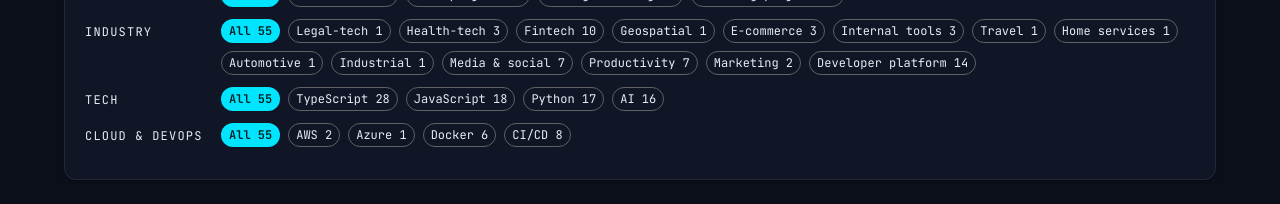
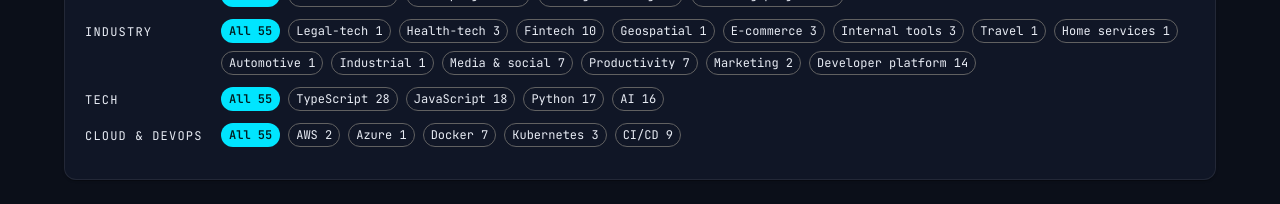
Before and after one commit to Eric-Souza/portfolio, a React (Vite) app: page / in a window 1280 px wide. Shown: the part 2220-2424 px from the top of the page. Built offline with nearby package versions, Linux system fonts and the light colour scheme.

Commit message:
Tag the Kubernetes deployments in three case studies
Doc Processing AI, Job Application Copilot and Profile MCP Server now
deploy to Kubernetes, so Kubernetes joins the platform filter and their
stack tables.

```diff
--- a/src/data/caseStudies/batchA.ts
+++ b/src/data/caseStudies/batchA.ts
@@ -463,7 +463,7 @@ export const batchA: CaseStudy[] = [
     id: 'job-application-copilot',
     kind: 'side-project',
     industry: 'productivity',
-    tech: ['Python', 'TypeScript', 'AI', 'Docker'],
+    tech: ['Python', 'TypeScript', 'AI', 'Docker', 'Kubernetes', 'CI/CD'],
     year: 2026,
     title: 'Job Application Copilot',
     company: 'Personal project',
@@ -509,7 +509,11 @@ export const batchA: CaseStudy[] = [
         { layer: 'Backend', items: ['Python', 'FastAPI', 'SQLAlchemy (async)', 'MCP client'] },
         { layer: 'AI', items: ['Google Gemini', 'LangGraph', 'LangChain', 'Structured output', 'Hybrid RAG', 'Langfuse'] },
         { layer: 'Data', items: ['Postgres', 'pgvector', 'LangGraph Postgres checkpointer'] },
-        { layer: 'Infrastructure', items: ['Docker Compose (Postgres + pgvector)'] },
+        {
+          layer: 'Infrastructure',
+          items: ['Docker Compose (Postgres + pgvector)', 'Kubernetes (Kustomize, CronJob re-index)', 'nginx'],
+        },
+        { layer: 'CI/CD', items: ['GitHub Actions (kind deploy + smoke test)'] },
         { layer: 'Testing', items: ['pytest', 'Vitest', 'React Testing Library'] },
       ],
     },
@@ -522,7 +526,7 @@ export const batchA: CaseStudy[] = [
     id: 'profile-mcp-server',
     kind: 'side-project',
     industry: 'developer-platform',
-    tech: ['TypeScript', 'AI'],
+    tech: ['TypeScript', 'AI', 'Docker', 'Kubernetes'],
     year: 2026,
     title: 'Profile MCP Server',
     company: 'Personal project',
@@ -564,6 +568,7 @@ export const batchA: CaseStudy[] = [
         { layer: 'Backend', items: ['TypeScript', 'Node.js', 'MCP TypeScript SDK', 'Zod'] },
         { layer: 'Data', items: ['GitHub REST API', 'Medium RSS', 'JSON experience file', 'Postgres full-text search'] },
         { layer: 'AI', items: ['Claude Desktop', 'Claude Code', 'MCP Inspector'] },
+        { layer: 'Infrastructure', items: ['Docker', 'Kubernetes (two stateless replicas, health probes)'] },
         { layer: 'Testing', items: ['Vitest', 'PGlite', 'MCP client smoke test'] },
       ],
     },
@@ -628,7 +633,7 @@ export const batchA: CaseStudy[] = [
     id: 'gemini-rag-doc-processing',
     kind: 'side-project',
     industry: 'productivity',
-    tech: ['Python', 'TypeScript', 'AI', 'Docker', 'CI/CD'],
+    tech: ['Python', 'TypeScript', 'AI', 'Docker', 'Kubernetes', 'CI/CD'],
     year: 2026,
     title: 'Doc Processing AI, Chat With Your Documents',
     company: 'Personal project',
@@ -678,8 +683,11 @@ export const batchA: CaseStudy[] = [
         { layer: 'Backend', items: ['Python', 'FastAPI', 'SQLAlchemy (async)', 'asyncpg'] },
         { layer: 'AI', items: ['Google Gemini', 'LangChain', 'LangGraph', 'Cross-encoder reranker', 'RAGAS', 'TruLens', 'Langfuse'] },
         { layer: 'Data', items: ['Postgres', 'pgvector', 'Postgres full-text search', 'Qdrant'] },
-        { layer: 'Infrastructure', items: ['Docker Compose (Postgres, Qdrant, optional Langfuse)'] },
-        { layer: 'CI/CD', items: ['GitHub Actions (pytest on pgvector, eval quality gate)'] },
+        {
+          layer: 'Infrastructure',
+          items: ['Docker Compose (Postgres, Qdrant, optional Langfuse)', 'Kubernetes (Kustomize: StatefulSets, HPA, PDB)', 'nginx'],
+        },
+        { layer: 'CI/CD', items: ['GitHub Actions (pytest on pgvector, eval quality gate)', 'kind deploy + smoke test'] },
         { layer: 'Testing', items: ['pytest', 'Golden set evals', 'RAGAS', 'TruLens'] },
       ],
     },
--- a/src/data/caseStudies/index.ts
+++ b/src/data/caseStudies/index.ts
@@ -34,7 +34,7 @@ export const industryLabels: Record<Industry, string> = {
 
 export const languageTags: LanguageTag[] = ['TypeScript', 'JavaScript', 'Python', 'AI'];
 
-export const platformTags: PlatformTag[] = ['AWS', 'Azure', 'GCP', 'Docker', 'CI/CD'];
+export const platformTags: PlatformTag[] = ['AWS', 'Azure', 'GCP', 'Docker', 'Kubernetes', 'CI/CD'];
 
 const dates: Record<string, string> = repoDates;
 const repoName = (url: string) => url.match(/^https:\/\/github\.com\/Eric-Souza\/([^/]+)/)?.[1];
--- a/src/data/types.ts
+++ b/src/data/types.ts
@@ -92,7 +92,7 @@ export type Industry =
 export type LanguageTag = 'TypeScript' | 'JavaScript' | 'Python' | 'AI';
 
 /** Filterable cloud and delivery work. 'CI/CD' means pipelines that build, test or deploy on push. */
-export type PlatformTag = 'AWS' | 'Azure' | 'GCP' | 'Docker' | 'CI/CD' | 'Vercel' | 'Netlify' | 'Firebase' | 'Heroku';
+export type PlatformTag = 'AWS' | 'Azure' | 'GCP' | 'Docker' | 'Kubernetes' | 'CI/CD' | 'Vercel' | 'Netlify' | 'Firebase' | 'Heroku';
 
 export type TechTag = LanguageTag | PlatformTag;
 
```
Also changed, not shown: 1 other file (tests, documents, lock files or other folders).
